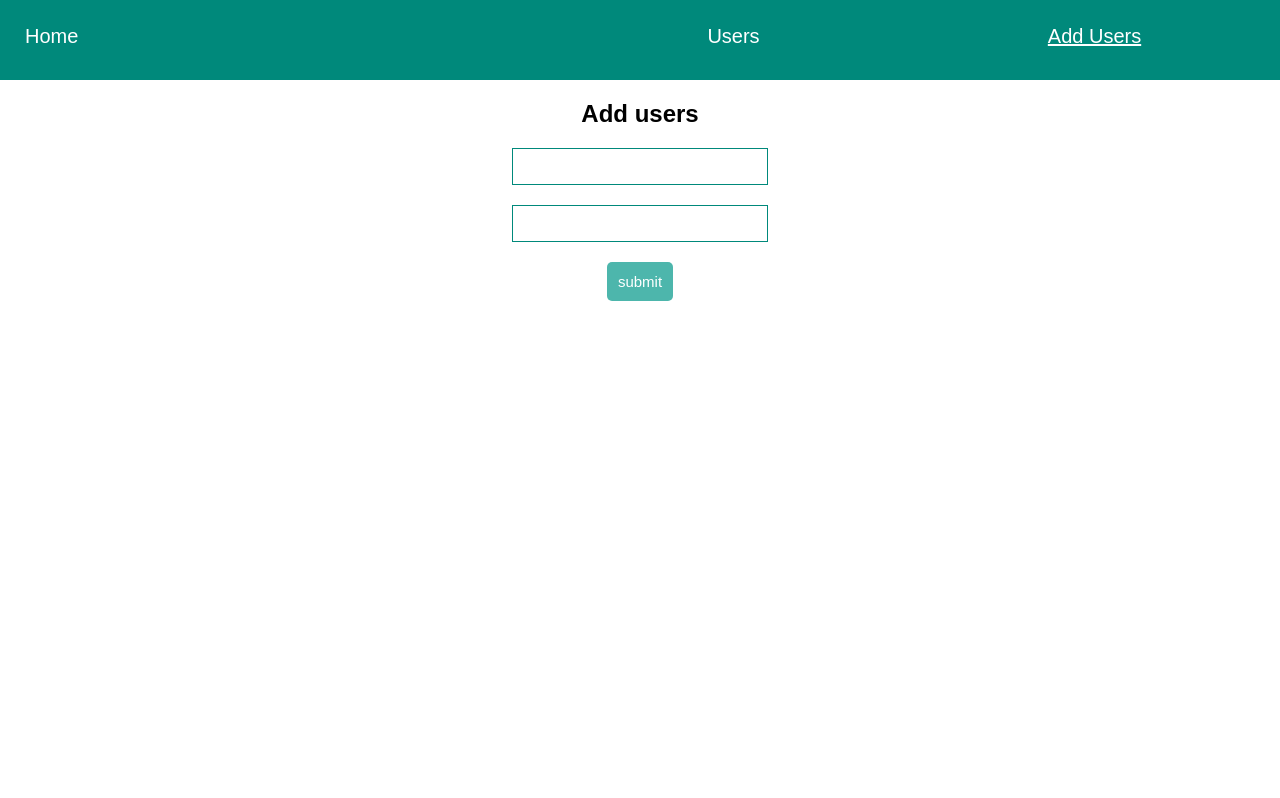
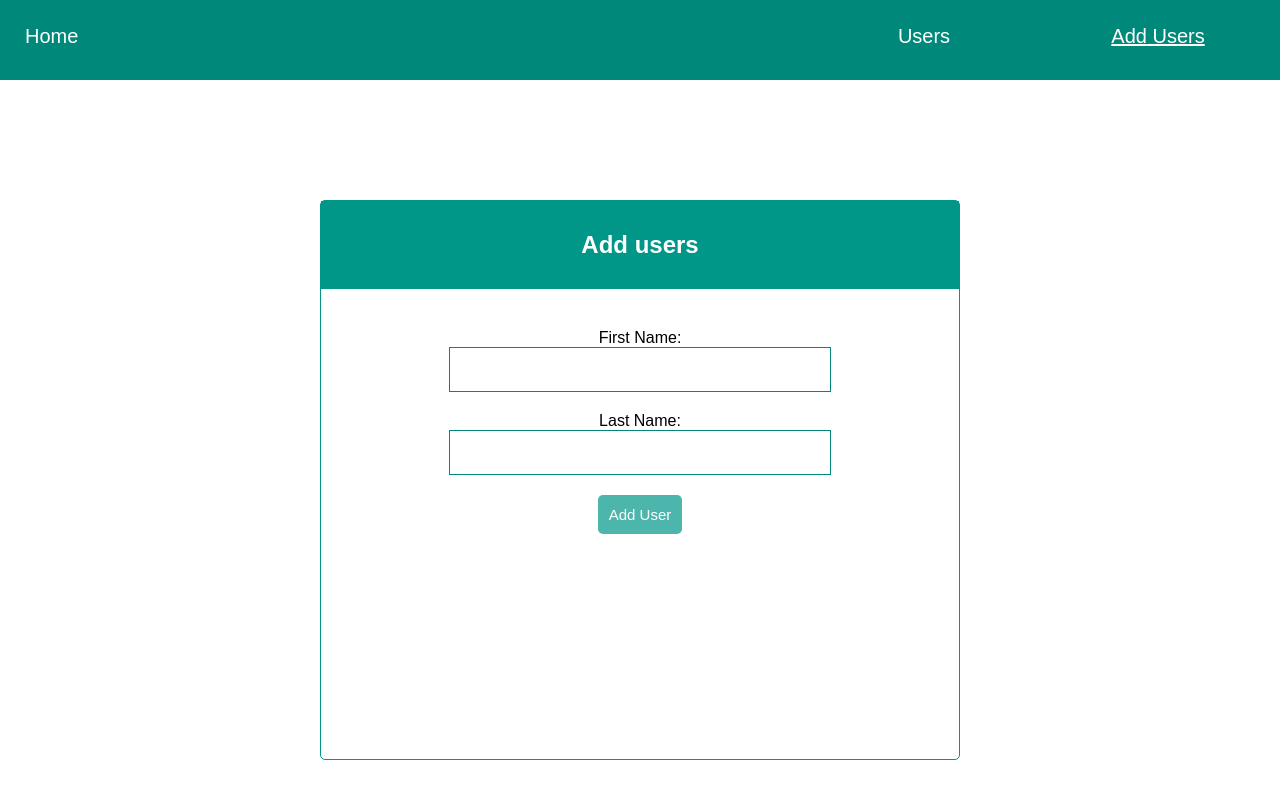
Before and after one commit to niloomotita/User-management-app, a React (Create React App) app: page /adduser in a window 1280 px wide. Shown: the top 798 px of the page. Built offline with nearby package versions, Linux system fonts and the light colour scheme.

Commit message:
change style

```diff
--- a/src/components/AddUser.js
+++ b/src/components/AddUser.js
@@ -1,53 +1,64 @@
 import React, { Component } from "react";
 import { connect } from "react-redux";
-import {Link,withRouter} from 'react-router-dom'
+import { Link, withRouter } from "react-router-dom";
 import "../styles/Adduser.css";
-class AddUser extends Component{
-    constructor(props){
-        super(props)
+class AddUser extends Component {
+  constructor(props) {
+    super(props);
     this.state = {
-            firstName:"",
-            lastName:""
+      firstName: "",
+      lastName: ""
+    };
   }
-    }
-    handleSubmit = (e) => {
+  handleSubmit = e => {
     e.preventDefault();
-        if(this.state.firstName === "" || this.state.lastName === ""){
-            return
+    if (this.state.firstName === "" || this.state.lastName === "") {
+      return;
     }
     this.props.addUser({
-           firstName:this.state.firstName,
-           lastName:this.state.lastName
-        })
-        this.handleRedirect()
-        this.setState({firstName:"",lastName:""})
-    }
-    handleRedirect = ()=>{
-        this.props.history.push("/")
-    }
-    render(){
+      firstName: this.state.firstName,
+      lastName: this.state.lastName
+    });
+    this.handleRedirect();
+    this.setState({ firstName: "", lastName: "" });
+  };
+  handleRedirect = () => {
+    this.props.history.push("/");
+  };
+  render() {
     return (
-            <form action="submit" onSubmit={this.handleSubmit}>
-                <h2>Add users</h2>
+      <form action="submit" onSubmit={this.handleSubmit} className="container">
+
+        <div className="input-wrapper">
+        <h2 className="title">Add users</h2>
+        <label htmlFor="first-name">First Name: </label>
+        <br />
           <input
+            id="first-name"
             className="input"
             type="text"
             name="firstName"
             value={this.state.firstName}
-                    onChange={(e)=> this.setState({firstName:e.target.value})}
+            onChange={e => this.setState({ firstName: e.target.value })}
           />
+          <br />
+          <label htmlFor="last-name">Last Name: </label>
           <br/>
           <input
+          id="last-name"
             className="input"
             type="text"
             name="lastName"
             value={this.state.lastName}
-                    onChange={(e)=> this.setState({lastName:e.target.value})}
+            onChange={e => this.setState({ lastName: e.target.value })}
           />
-                <br/>
-                <button type="submit" className="submit"> submit </button>
+          <br />
+          <button type="submit" className="submit">
+            Add User
+          </button>
+        </div>
       </form>
-        )
+    );
   }
 }
 const mapStateToProps = state => {
@@ -57,7 +68,9 @@ const mapStateToProps = state => {
 };
 const mapDispatchToProps = dispatch => {
   return {
-      addUser: (user) => dispatch({ type: "ADD_USER",user }),
+    addUser: user => dispatch({ type: "ADD_USER", user })
   };
 };
-export default connect(mapStateToProps,mapDispatchToProps)(withRouter(AddUser));
+export default connect(mapStateToProps, mapDispatchToProps)(
+  withRouter(AddUser)
+);
--- a/src/components/Header.js
+++ b/src/components/Header.js
@@ -30,7 +30,7 @@ class Header extends Component {
 
     return (
       <div className="header-container">
-         <NavLink exact to="/home" className="item store home"><span >Home</span></NavLink>
+         <span className="item store home" >Home</span>
         <ul className={`header ${this.state.headerVisible}`}>
           <NavLink  exact to="/" className="item store">
             <li>Users</li>
--- a/src/components/User.js
+++ b/src/components/User.js
@@ -2,22 +2,27 @@ import React from "react";
 import { connect } from "react-redux";
 import "../styles/User.css";
 
-function User (props){
-
-        return(
-            <div className="container">
-                <h2>Registered Users</h2>
+function User(props) {
+  return (
+    <div className="user-container">
+      <div className="user-wrapper">
+        <h2 className="title">Registered Users</h2>
         <ul className="user-list">
-                    {props.users.map((user,i)=>{
-                       return <li key={i} className="items">{user.firstName} {user.lastName}</li>
+          {props.users.map((user, i) => {
+            return (
+              <li key={i} className="items">
+                {user.firstName}  {user.lastName}
+              </li>
+            );
           })}
         </ul>
       </div>
-        )
+    </div>
+  );
 }
 const mapStateToProps = state => {
   return {
     users: state.users
   };
 };
-export default connect (mapStateToProps)(User)
+export default connect(mapStateToProps)(User);
--- a/src/styles/Adduser.css
+++ b/src/styles/Adduser.css
@@ -1,9 +1,11 @@
 .input{
     padding: 10px;
     outline: none;
+    border:1px solid #00897B;
+    width: 60%;
     margin-bottom: 20px;
-    border:1px solid #00897B;
-    width: 20%;
+    align-self: center;
+    font-size: 20px;
 }
 .submit{
     padding: 10px;
@@ -14,3 +16,35 @@
     border-radius: 5px;
     outline: none;
 }
+.container{
+    height: 100vh;
+    display: flex;
+    justify-content: center;
+    align-items: center;
+    width: 100%;
+}
+.input-wrapper{
+    border: 1px solid #009688;
+    border-radius: 5px;
+    width: 50%;
+    height: 70%;
+
+}
+.title{
+width: 100%;
+background-color: #009688;
+margin:0 0 40px 0;
+padding: 30px;
+color: white;
+}
+@media screen and (max-width:480px){
+    .input{
+        width: 60%;
+    }
+    .input-wrapper{
+        border: 1px solid #009688;
+        width: 90%;
+        height: 70%;
+
+    }
+}
--- a/src/styles/Header.css
+++ b/src/styles/Header.css
@@ -12,7 +12,7 @@
     padding: 5px;
 }
 .header{
-    width: 60%;
+    width:40%;
     display: flex;
     flex-wrap: wrap;
     justify-content: space-around;
--- a/src/styles/User.css
+++ b/src/styles/User.css
@@ -6,8 +6,33 @@
     text-transform: capitalize;
     margin-top: 10px;
     font-size: 20px;
+    padding: 10px;
 }
-.container{
+.user-container{
+    height: 100vh;
+    display: flex;
+    justify-content: center;
+    align-items: center;
+    width: 100%;
+}
+.user-wrapper{
+    border: 1px solid #009688;
+    border-radius: 5px;
+    width: 50%;
+    height: 70%;
+}
+.items:nth-child(odd) {
+    background: #B2DFDB;
+}
+li:nth-child(even) {
+    background: #E0F2F1;
+}
+@media screen and (max-width:480px){
 
+    .user-wrapper{
+        border: 1px solid #009688;
+        width: 90%;
+        height: 70%;
 
+    }
 }
```
Lines whose indentation alone changed are shown as unchanged.
